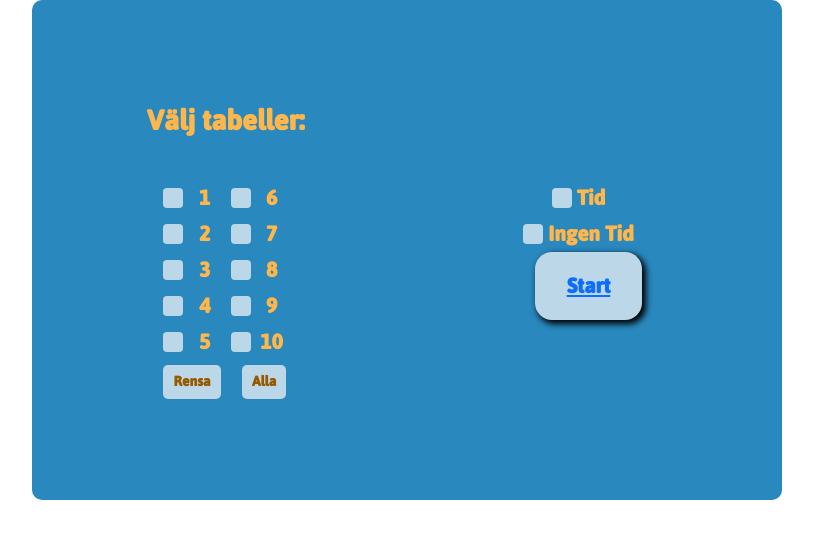
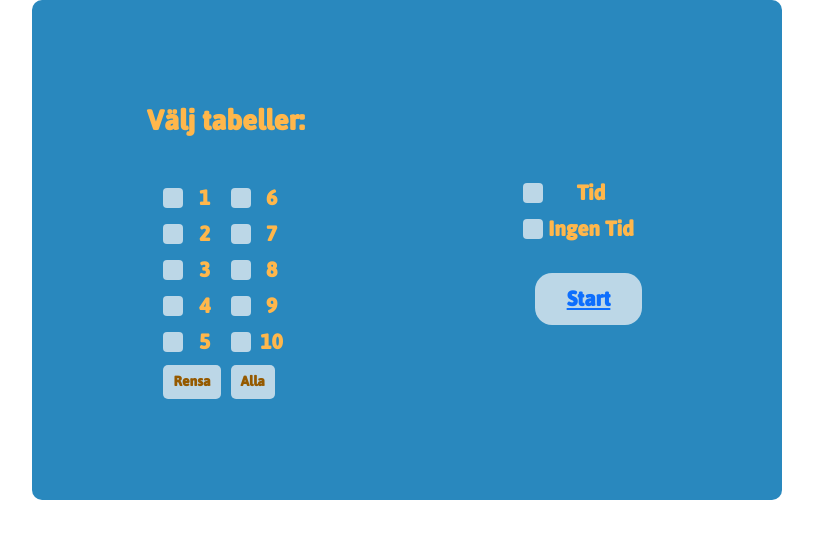
Before and after one commit to Anthymm/Multimastaren, a Vue app: page / in a window 1280 px wide. Shown: the top 538 px of the page, without its empty margins (233-1046 px from the left). Built offline with nearby package versions, Linux system fonts and the light colour scheme.

Commit message:
redigera stil för startsidan

```diff
--- a/src/components/StartTest.vue
+++ b/src/components/StartTest.vue
@@ -10,10 +10,9 @@ a {
   font-size: 1.5rem;
   text-decoration: none;
   background-color: #bcd7e7;
-  padding: 1rem 2rem;
+  padding: 0.5rem 2rem;
   text-align: center;
   border-radius: 17px;
-  box-shadow: #000000 3px 3px 6px 1px;
 }
 a:focus {
   text-decoration: none;
--- a/src/views/HomeView.vue
+++ b/src/views/HomeView.vue
@@ -32,9 +32,10 @@ export default {
         </div>
       </div>
       <div class="start">
-        <label><input type="checkbox" /> <span>Tid</span></label>
-        <label><input type="checkbox" /> <span>Ingen Tid</span></label>
-
+        <div class="start-checkbox">
+          <label><input type="checkbox" /> <span>Tid</span></label>
+          <label><input type="checkbox" /> <span>Ingen Tid</span></label>
+        </div>
         <StartTest />
       </div>
     </div>
@@ -85,8 +86,8 @@ body {
   padding: 1rem 3rem;
 }
 
-.start {
-  display: flex;
+.start-checkbox {
+  margin-bottom: 10%;
 }
 
 .start:focus {
@@ -94,16 +95,17 @@ body {
   color: #955a00;
   font-size: 1.7rem;
 }
+
 .start :hover {
   text-decoration: none;
   color: #955a00;
   font-size: 1.7rem;
 }
 
-.start label:hover {
-  color: inherit; /* Inherit the color from the parent */
-  font-size: inherit; /* Inherit the font size from the parent */
-}
+/*.start label:hover {
+  color: inherit;
+  font-size: inherit;
+}*/
 
 .start input[type="checkbox"] {
   appearance: none;
@@ -174,7 +176,8 @@ body {
   font-weight: bold;
 }
 
-#remove {
+#remove,
+#all {
   background-color: #bcd7e7;
   color: #955a00;
   font-weight: bold;
@@ -184,18 +187,6 @@ body {
   cursor: pointer;
   margin-right: 20%;
   padding-right: 10px;
-  margin-top: 10%;
-}
-
-#all {
-  background-color: #bcd7e7;
-  color: #955a00;
-  font-weight: bold;
-  border: none;
-  padding: 5px 10px;
-  border-radius: 5px;
-  cursor: pointer;
-  margin-left: 20%;
   margin-top: 10%;
 }
 
```
